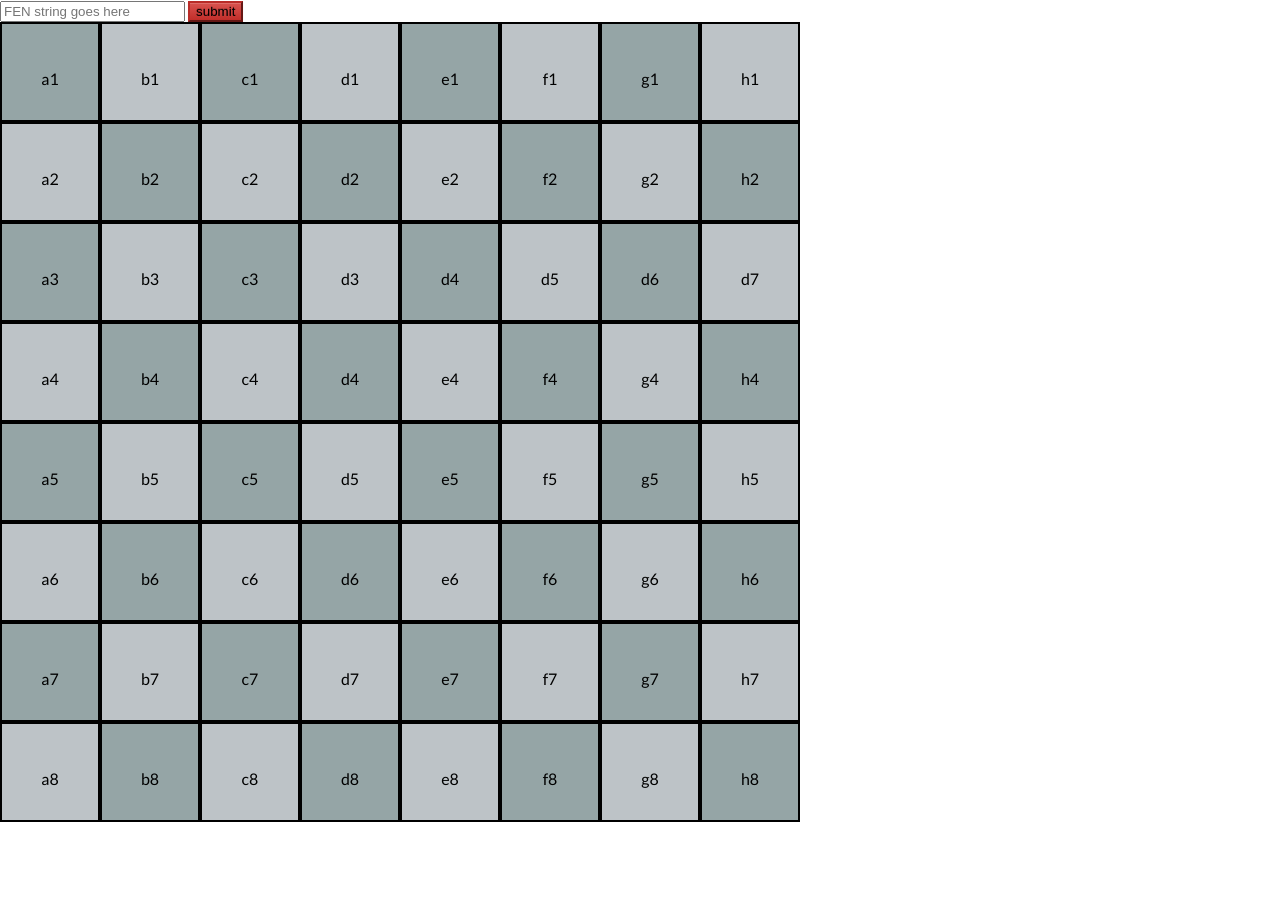
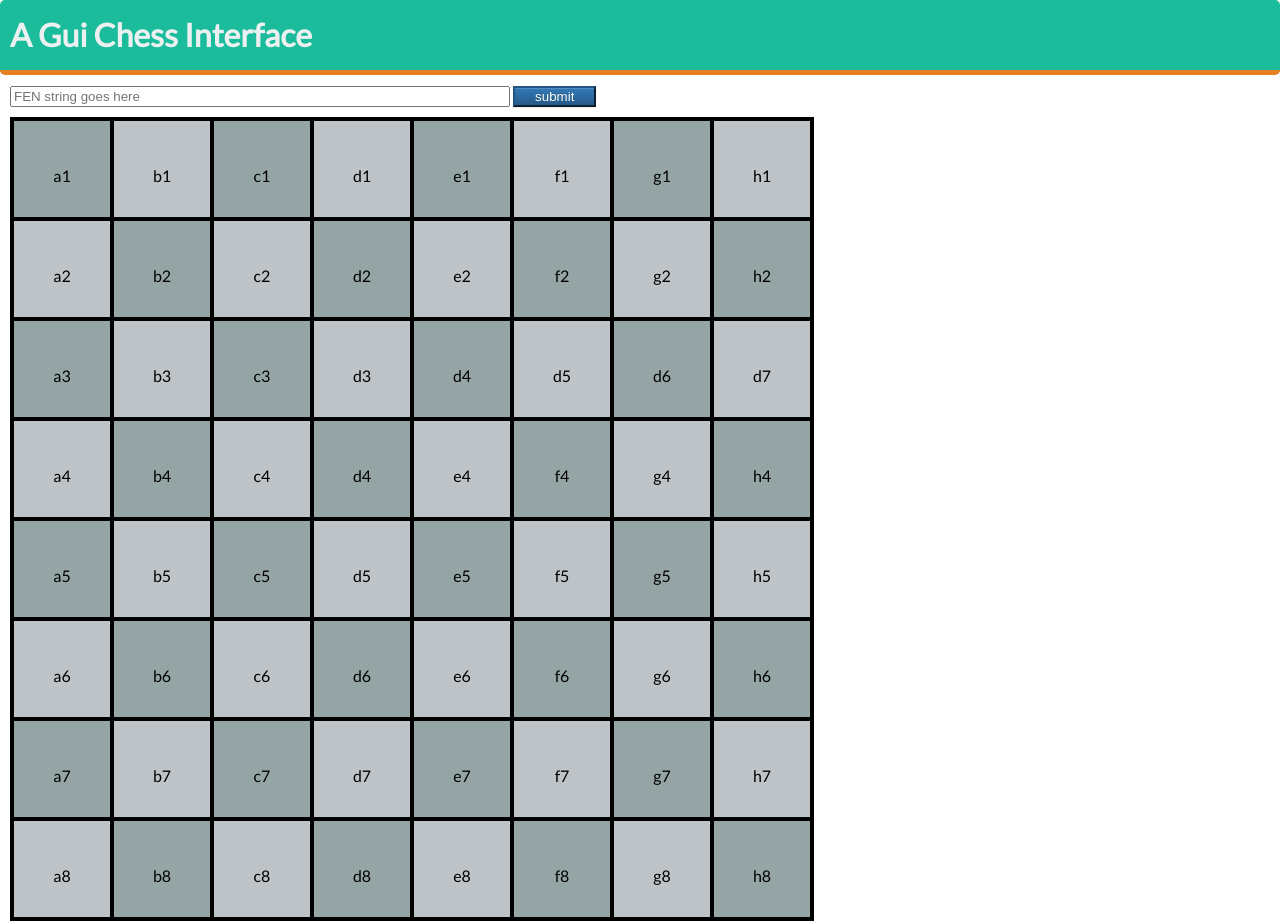
Before and after one commit to maxwell-oroark/Chess, a plain HTML site: page main.html in a window 1280 px wide. Before the commit the page ends 829 px from the top, so only its background shows below. Drawn offline with nearby package versions, Linux system fonts and the light colour scheme.

Commit message:
added some basic styling so I dont have to look at ugly things all day

```diff
--- a/main.css
+++ b/main.css
@@ -3,28 +3,55 @@
 }
 
 body {
+	height: 1000px;
 	padding: 0;
 	margin: 0;
 	font-family:'Lato', sans-serif;;
 }
 
-div {
-	float: left;
+h1,h2,h3,h4,h5,h6 {
+	margin: 0;
 }
 
-#game-board {
-	height: 810px;
-	width: 810px;
+.page-header {
+	background-color: #1abc9c;
+	color: #ecf0f1;
+	margin-top: 0;
+	height: 75px;
+	border-radius: 5px;
+	padding-top:15px;
+	padding-left:10px;
+	border-bottom: 5px solid #e67e22
 }
 
-.row {
-	width: 800px;
+#fen-machine {
+	margin: 10px auto 10px 10px;
+}
+#test{
+	height: 50px;
+	width: 100%;
+	background-color: #2980b9;
+}
+
+#chessBoard {
+	height: 100%;
+	width: 804px;
+	margin-left:10px;
+	border: 2px solid black;
+	float: left;
+	overflow: hidden;
+}
+
+.chess-row {
+	width: 100%;
+	height:100px;
 	padding: 0;
 	margin: 0;
 }
 
 .square {
 	display: inline-block;
+	overflow: hidden;
 	background-color: #bdc3c7;
 	border: 2px solid black;
 	text-align: center;
@@ -35,10 +62,10 @@ div {
 	margin: 0px;
 }
 
-.row:nth-child(even) .square:nth-child(even){
+.chess-row:nth-child(even) .square:nth-child(even){
 	background-color: #95a5a6;
 }
 
-.row:nth-child(odd) .square:nth-child(odd){
+.chess-row:nth-child(odd) .square:nth-child(odd){
 	background-color: #95a5a6;
 }
--- a/main.html
+++ b/main.html
@@ -19,18 +19,37 @@
 
 	<body ng-controller = 'chessController'>
 
+		<div class="page-header">
+  			<h1>A Gui Chess Interface</h1>
+		</div>
 
-		<input type = 'text' placeholder = 'FEN string goes here' ng-model = 'fen'>
-		<button ng-click = 'parseFen(fen)' class = 'btn btn-danger'>submit</button>
-
-		<div id = "chessBoard">
-			<div ng-repeat = 'row in board.rows' class = 'row'>
-				<div ng-click = 'movePiece($index, square)'ng-repeat = 'square in board.rows[$index].squares' class = 'square'>
-					<img ng-show = 'square.contents' ng-src = '{{ square.contents.image }}'/>
-					{{ square.ID }}
+		<div class = 'container'>
+			<div class = 'row'>
+				<div class = 'col-xs-6'>
+					<div id = "fen-machine">
+						<input type = 'text' style = 'width : 500px; margin-bottom = 25px' placeholder = 'FEN string goes here' ng-model = 'fen'>
+						<button ng-click = 'parseFen(fen)' class = 'btn btn-primary btn-large' style = "padding-left : 20px; padding-right: 20px; color : white">submit</button>
+					</div>
 				</div>
 			</div>
 		</div>
+
+		<div class = 'container'>
+			<div class = 'row'>
+				<div class = 'col-md-6 col-xs-12'>
+					<div id = "chessBoard">
+						<div ng-repeat = 'row in board.rows' class = 'chess-row'>
+							<div ng-click = 'movePiece($index, square)'ng-repeat = 'square in board.rows[$index].squares' class = 'square'>
+								<img ng-show = 'square.contents' ng-src = '{{ square.contents.image }}'/>
+								{{ square.ID }}
+							</div>
+						</div>
+					</div>
+				</div>
+			</div>
+		</div>
+
+
 
 
 
--- a/main.js
+++ b/main.js
@@ -108,10 +108,10 @@ chessModule.controller('chessController', ['$scope','chessData', function($scope
 				$scope.boardArray[fenCount].contents = $scope.pieces[11]
 			}
 
-
 			else {
 				$scope.boardArray[fenCount].contents = null
 			}
+
 		}
 	}
 
```
